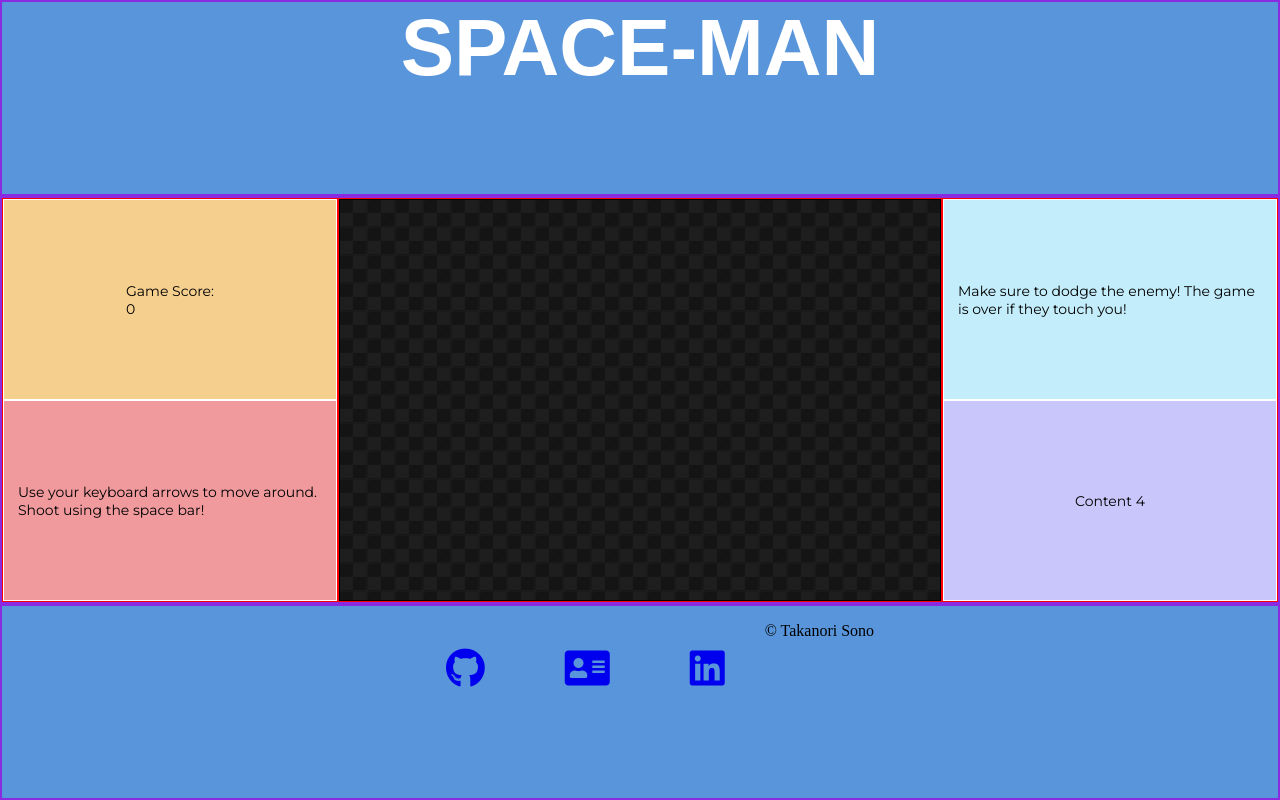
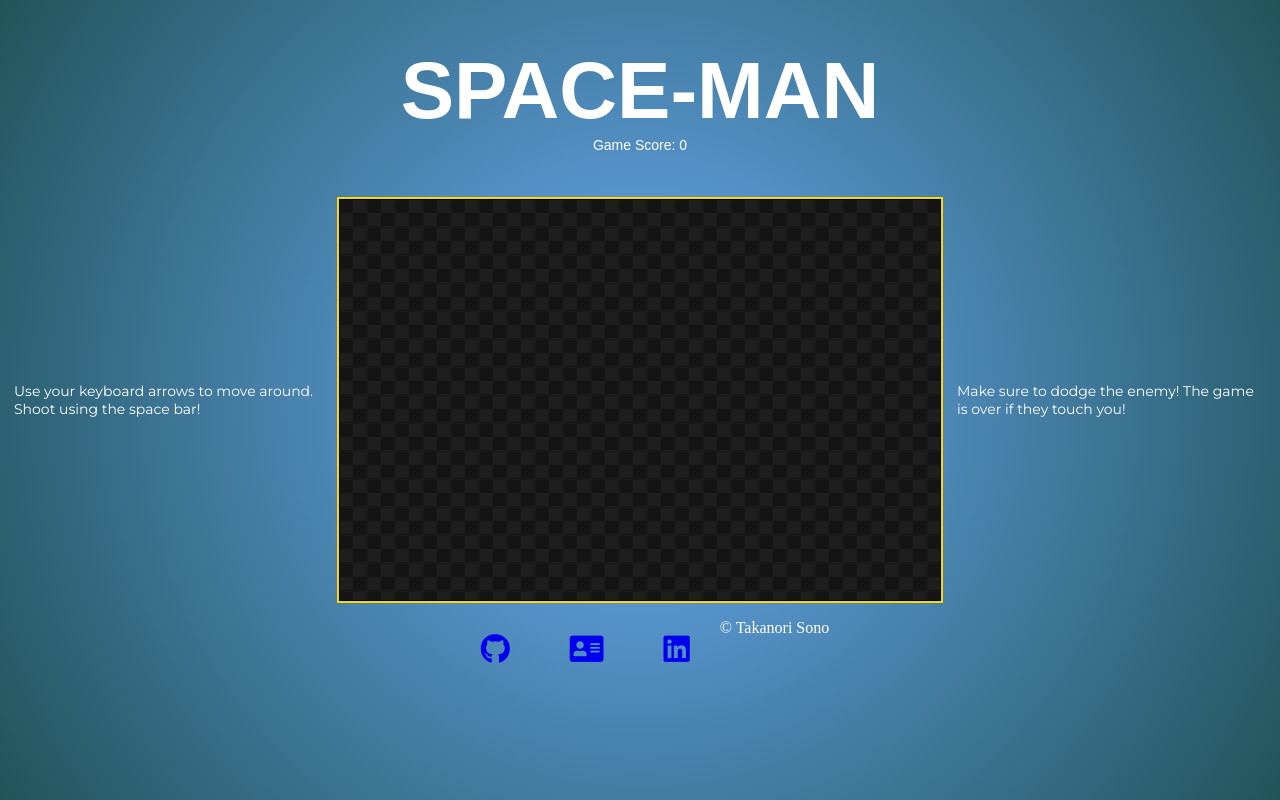
Before and after one commit to TakTakTaka/space-man, a website: page index.html in a window 1280 px wide. Drawn offline with nearby package versions, Linux system fonts and the light colour scheme; a web font is replaced by a local one.

Commit message:
Update page bg, css, and score location along with hyperlinks

```diff
--- a/index.html
+++ b/index.html
@@ -12,10 +12,11 @@
   <body>
     <div class="header-container container">
       <div><h1>SPACE-MAN</h1></div>
+      <div id="game-score" class="header-score">Game Score: 0</div>
     </div>
     <div class="content-container container">
       <div class="content-items">
-        <div id="game-score" class="content-item content-item1">Game Score:<br>0</div>
+        <!-- <div id="game-score" class="content-item content-item1">Game Score:<br>0</div> -->
         <div class="content-item content-item2">Use your keyboard arrows to move around. Shoot using the space bar!</div>
       </div>
       <div class="content-items canvas-bg">
@@ -23,15 +24,15 @@
       </div>
       <div class="content-items">
         <div class="content-item content-item3">Make sure to dodge the enemy! The game is over if they touch you!</div>
-        <div class="content-item content-item4">Content 4</div>
+        <!-- <div class="content-item content-item4">Content 4</div> -->
       </div>
     </div>
 
     <!-- footer -->
     <div class="footer-container container">
-      <div class="footer-item icons"><a href="https://github.com/taktaktaka"><i class="fab fa-github"></i></a></div>
-      <div class="footer-item icons"><a href="https://taktaktaka.github.io/"><i class="fas fa-address-card"></i></a></div>
-      <div class="footer-item icons"><a href="https://www.linkedin.com/in/takanorisono/"><i class="fab fa-linkedin"></i></a></div>
+      <div class="footer-item icons"><a href="https://github.com/taktaktaka" target="_blank"><i class="fab fa-github"></i></a></div>
+      <div class="footer-item icons"><a href="https://taktaktaka.github.io/" target="_blank"><i class="fas fa-address-card"></i></a></div>
+      <div class="footer-item icons"><a href="https://www.linkedin.com/in/takanorisono/" target="_blank"><i class="fab fa-linkedin"></i></a></div>
       <p>&copy; Takanori Sono</p>
     </div>
 
--- a/js/idleChar.js
+++ b/js/idleChar.js
@@ -51,7 +51,7 @@ class IdleChar extends Hero {
     this.y = (y - this.radius >= 0 && y + this.radius <= this.ctx.canvas.clientHeight) ? this.y + this.dy : this.y;
 
     this.drawChar();
-    this.draw();
+    // this.draw();
 
   }
 }
--- a/js/sprite.js
+++ b/js/sprite.js
@@ -187,7 +187,7 @@ function animate(){
 
         //update score
         gameScore += 900;
-        gameScoreHTML.innerHTML= `Game Score:<br>${gameScore}`;
+        gameScoreHTML.innerHTML= `Game Score: ${gameScore}`;
       }
     }
   }
--- a/styles.css
+++ b/styles.css
@@ -16,7 +16,8 @@ body {
   height: 100%;
   display: flex;
   flex-direction: column;
-  background-color: rgb(226, 0, 0);
+  /* background: rgb(110, 135, 190); */
+  background: radial-gradient(circle, rgb(106, 171, 245) 0%, rgb(33, 84, 90) 100%);
 }
 
 h1 {
@@ -25,17 +26,25 @@ h1 {
 
 .container {
   flex: 1;
-  border: 2px solid blueviolet;
+  /* border: 2px solid blueviolet; */
+  color: #fff;
 }
 
 .header-container {
   font-family: 'Notable', sans-serif;
   font-size: 40px;
   color: #fff;
-  background-color: #5995DA;  /* Blue */
+  /* background-color: #5995DA;  Blue */
   /* padding: 20px 0; */
   display: flex;
+  flex-direction: column;
   justify-content: center;
+  align-items: center;
+}
+
+.header-score {
+  font-size: 14px;
+
 }
 
 .content-container {
@@ -49,8 +58,8 @@ h1 {
 .content-items {
   display: flex;
   flex-direction: column;
-  border: 1px solid rgb(255, 0, 0);
-  background-color: #D6E9FE;
+  /* border: 1px solid rgb(255, 0, 0); */
+  /* background-color: #D6E9FE; */
   flex: 1;
   justify-content: center;
   align-items: stretch;
@@ -58,8 +67,8 @@ h1 {
 
 .content-item {
   display: flex;
-  border: 1px solid #fff;
-  background-color: #d6fede;
+  /* border: 1px solid #fff; */
+  /* background-color: #d6fede; */
   flex: 1;
   justify-content: center;
   align-items: center;
@@ -67,29 +76,29 @@ h1 {
 }
 
 .content-item1 {
-  border: 1px solid #fff;
   background-color: #F5CF8E;
 }
 
 .content-item2 {
-  border: 1px solid #fff;
   background-color: #F09A9D;
 }
 
 .content-item3 {
-  border: 1px solid #fff;
   background-color: #C3EDFA;
 }
 
 .content-item4 {
-  border: 1px solid #fff;
   background-color: #C8C6FA;
+}
+
+.content-item {
+  background-color: transparent;
 }
 
 .footer-container {
   display: flex;
   justify-content: center;
-  background-color: #5995DA;
+  /* background-color: #5995DA; */
 }
 
 .footer-item {
@@ -107,8 +116,18 @@ h1 {
 .canvas-bg {
   background-repeat: repeat;
   background-image: url("./imgs/tileBg3.png");
+  border: 2px solid gold;
 }
 
 .icons {
-  font-size: 40px;
+  font-size: 30px;
+  color: black;
 }
+
+a:visited {
+  color: inherit;
+}
+
+a:hover {
+  color: blue;
+}
```
